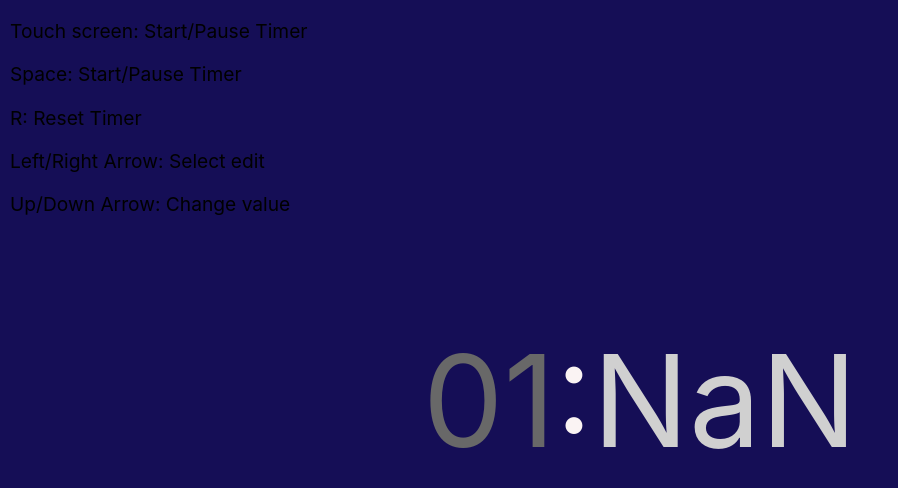
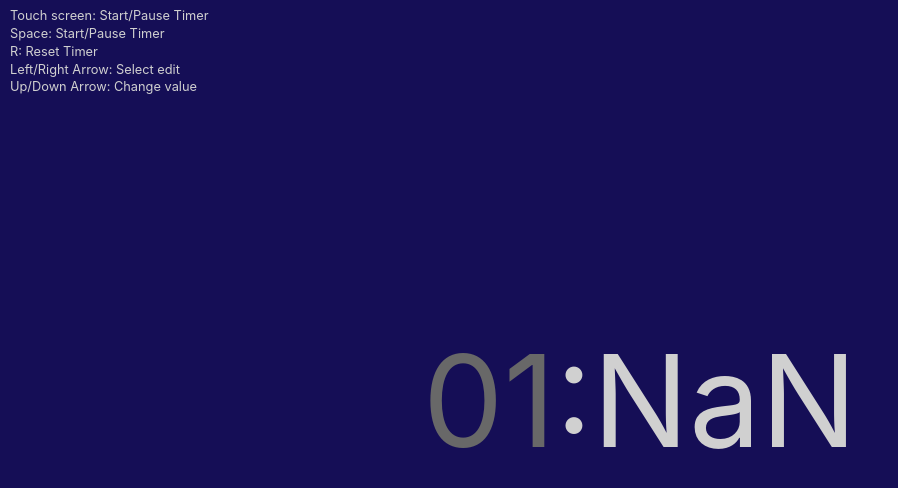
Before and after one commit to lucaasrojas/best-timer, a React (Create React App) app: page /#/1 in a window 1280 px wide. Shown: the top 488 px of the page, without its empty margins (0-898 px from the left). Built offline with nearby package versions, Linux system fonts and the light colour scheme.

Commit message:
Clean code

```diff
--- a/src/App.js
+++ b/src/App.js
@@ -1,6 +1,6 @@
 import React, { useEffect, useRef, useCallback } from 'react';
 import {Route, Switch, HashRouter} from "react-router-dom"
-import {default as Timer} from './Components/Timer'
+import {default as Timer} from './Components/Timer/Timer'
 import {default as Welcome} from './Components/Welcome'
 // TODO:
 // - Pagina de ayuda con instrucciones (el inicio? timer/)
--- /dev/null
+++ b/src/Components/Timer/Style.js
@@ -0,0 +1,28 @@
+export default {
+    container: {
+        height: "100%",
+        display: "flex",
+        alignItems: "center",
+        justifyContent: "center",
+        position: "relative",
+        backgroundColor: "#150e56"
+    },
+    helpText: {
+        position: "absolute",
+        top: 0,
+        left: 0,
+        paddingLeft: 10,
+        fontSize: "1vw",
+        lineHeight: "0.4vw",
+        zIndex: 1,
+        color: "#d0d0d0"
+    },
+    textContainer: {
+        fontSize: "10vw",
+        position: "absolute",
+        top: 0, left: 0, right: 0, bottom: 0,
+        marginLeft: "auto",
+        marginRight: "auto",
+        inset: "unset"
+    }
+}
--- a/src/Components/Timer.jsx
+++ b/src/Components/Timer/Timer.jsx
@@ -1,14 +1,21 @@
 import React, { useEffect, useRef, useCallback } from 'react';
+import { useEventListener, DEFAULT_KEY } from '../../Utils'
+import styles from './Style'
+
+const CONSTANTS = {
+    MIN: "min",
+    SEC: "sec",
+    TEXT_PRIMARY_COLOR: "#d0d0d0",
+    TEXT_SECONDARY_COLOR: "#686868"
+}
 
 const Timer = (props) => {
-    //console.log("TIMER", props)
     const [time, setTime] = React.useState({ min: 0, sec: 0 })
     const [initialTime, setInitialTime] = React.useState({ min: 0, sec: 0 })
     const [running, setRunning] = React.useState(false)
     const [progressPercentage, setProgressPercentage] = React.useState(0)
-    const [editSelected, setEditSelected] = React.useState("min")
+    const [editSelected, setEditSelected] = React.useState(CONSTANTS.MIN)
     let interval
-
     const KEY_FUNCTIONS = {
         "Space": () => {
             setRunning(!!!running)
@@ -47,38 +54,8 @@ const Timer = (props) => {
             }
         }
     }
-    const DEFAULT_KEY = () => null
-    function useEventListener(eventName, handler, element = window) {
-        // Create a ref that stores handler
-        const savedHandler = useRef();
-        // Update ref.current value if handler changes.
-        // This allows our effect below to always get latest handler ...
-        // ... without us needing to pass it in effect deps array ...
-        // ... and potentially cause effect to re-run every render.
-        useEffect(() => {
-            savedHandler.current = handler;
-        }, [handler]);
-        useEffect(
-            () => {
-                // Make sure element supports addEventListener
-                // On
-                const isSupported = element && element.addEventListener;
-                if (!isSupported) return;
-                // Create event listener that calls handler function stored in ref
-                const eventListener = (event) => savedHandler.current(event);
-                // Add event listener
-                element.addEventListener(eventName, eventListener);
-                // Remove event listener on cleanup
-                return () => {
-                    element.removeEventListener(eventName, eventListener);
-                };
-            },
-            [eventName, element] // Re-run if eventName or element changes
-        );
-    }
     useEventListener("keydown", (key) => {
-        console.log("KEY", key)
-        if(KEY_FUNCTIONS[key.code]) {
+        if (KEY_FUNCTIONS[key.code]) {
             KEY_FUNCTIONS[key.code]()
         }
     })
@@ -100,7 +77,6 @@ const Timer = (props) => {
     }, [])
 
     React.useEffect(() => {
-        //console.log('TIME CHANGED', time);
         calculatePercentage()
     }, [time])
 
@@ -142,26 +118,8 @@ const Timer = (props) => {
         return response
     }
     return (
-        <div className="App"
-            style={{
-                height: "100%",
-                display: "flex",
-                alignItems: "center",
-                justifyContent: "center",
-                position: "relative",
-                backgroundColor: "#150e56"
-            }}
-        >
-            <div id="help-text"
-                style={{
-                    position: "absolute",
-                    top: 0,
-                    left: 0,
-                    paddingLeft: 10,
-                    fontSize: "1.5vw",
-                    zIndex: 1
-                }}
-            >
+        <div style={styles.container}>
+            <div id="help-text" style={styles.helpText}>
                 <p>Touch screen: Start/Pause Timer</p>
                 <p>Space: Start/Pause Timer</p>
                 <p>R: Reset Timer</p>
@@ -176,29 +134,20 @@ const Timer = (props) => {
                 left: 0,
                 width: `${progressPercentage}%`
             }}></div>
-            <div
-                style={{
-                    fontSize: "10vw",
-                    position: "absolute",
-                    top: 0, left: 0, right: 0, bottom: 0,
-                    marginLeft: "auto",
-                    marginRight: "auto",
-                    inset: "unset"
-                }}
-            >
+            <div style={styles.textContainer}>
                 <span
                     style={{
-                        color: editSelected === "min" && !running ? "#686868" : "#d0d0d0"
+                        color: editSelected === CONSTANTS.MIN && !running ? CONSTANTS.TEXT_SECONDARY_COLOR : CONSTANTS.TEXT_PRIMARY_COLOR
                     }}
                 >
                     {time.min.toString().length > 1 ? time.min : `0${time.min}`}
                 </span>
-                <span style={{color: "#faf3f3"}}>
+                <span style={{ color: CONSTANTS.TEXT_PRIMARY_COLOR }}>
                     :
                 </span>
                 <span
                     style={{
-                        color: editSelected === "sec" && !running  ? "#686868" : "#d0d0d0"
+                        color: editSelected === CONSTANTS.SEC && !running ? CONSTANTS.TEXT_SECONDARY_COLOR : CONSTANTS.TEXT_PRIMARY_COLOR
                     }}>
 
                     {time.sec.toString().length > 1 ? time.sec : `0${time.sec}`}
--- /dev/null
+++ b/src/Utils/EventListener.js
@@ -0,0 +1,30 @@
+import React, { useEffect, useRef } from 'react';
+
+export default (eventName, handler, element = window) => {
+    // Create a ref that stores handler
+    const savedHandler = useRef();
+    // Update ref.current value if handler changes.
+    // This allows our effect below to always get latest handler ...
+    // ... without us needing to pass it in effect deps array ...
+    // ... and potentially cause effect to re-run every render.
+    useEffect(() => {
+        savedHandler.current = handler;
+    }, [handler]);
+    useEffect(
+        () => {
+            // Make sure element supports addEventListener
+            // On
+            const isSupported = element && element.addEventListener;
+            if (!isSupported) return;
+            // Create event listener that calls handler function stored in ref
+            const eventListener = (event) => savedHandler.current(event);
+            // Add event listener
+            element.addEventListener(eventName, eventListener);
+            // Remove event listener on cleanup
+            return () => {
+                element.removeEventListener(eventName, eventListener);
+            };
+        },
+        [eventName, element] // Re-run if eventName or element changes
+    );
+}
--- /dev/null
+++ b/src/Utils/index.js
@@ -0,0 +1,3 @@
+export {default as useEventListener } from './EventListener'
+
+export const DEFAULT_KEY = () => null
```
